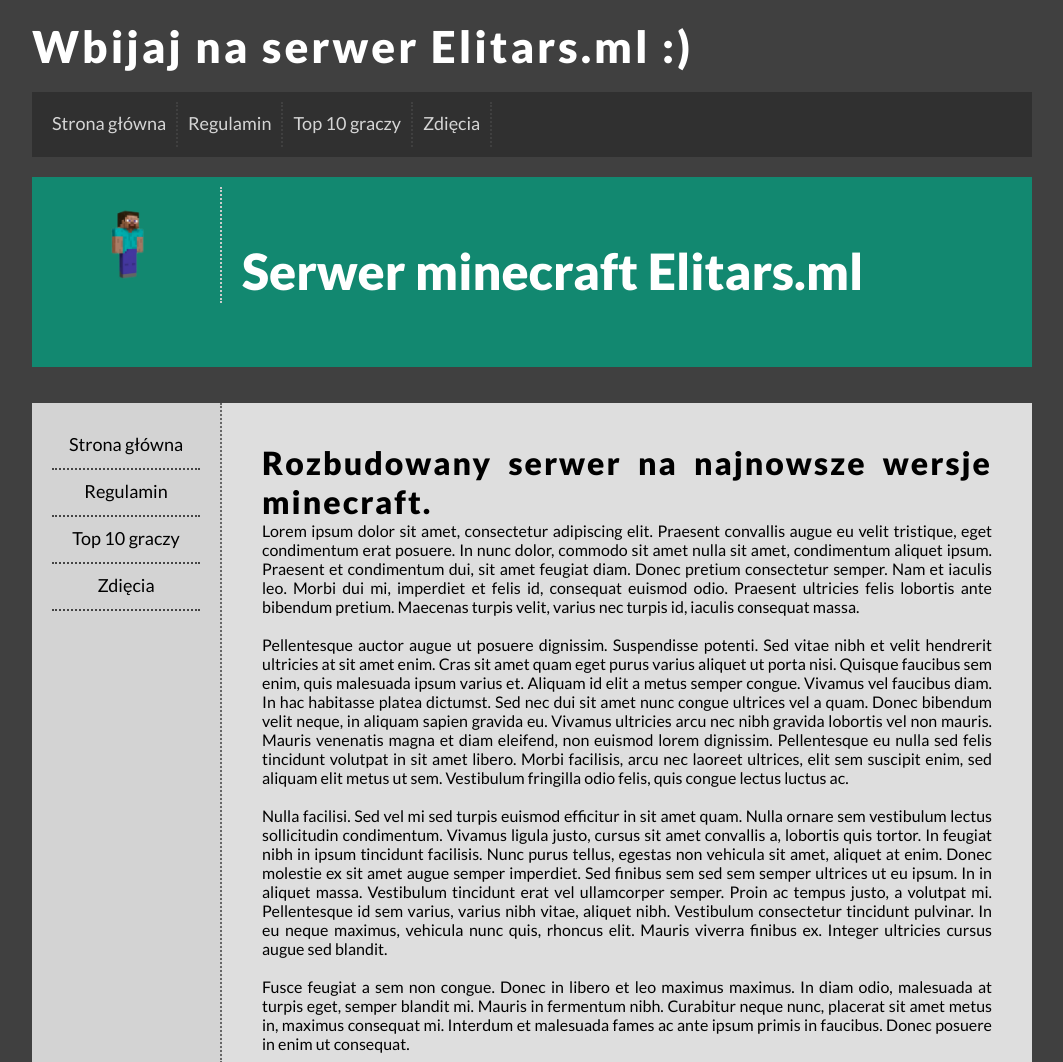
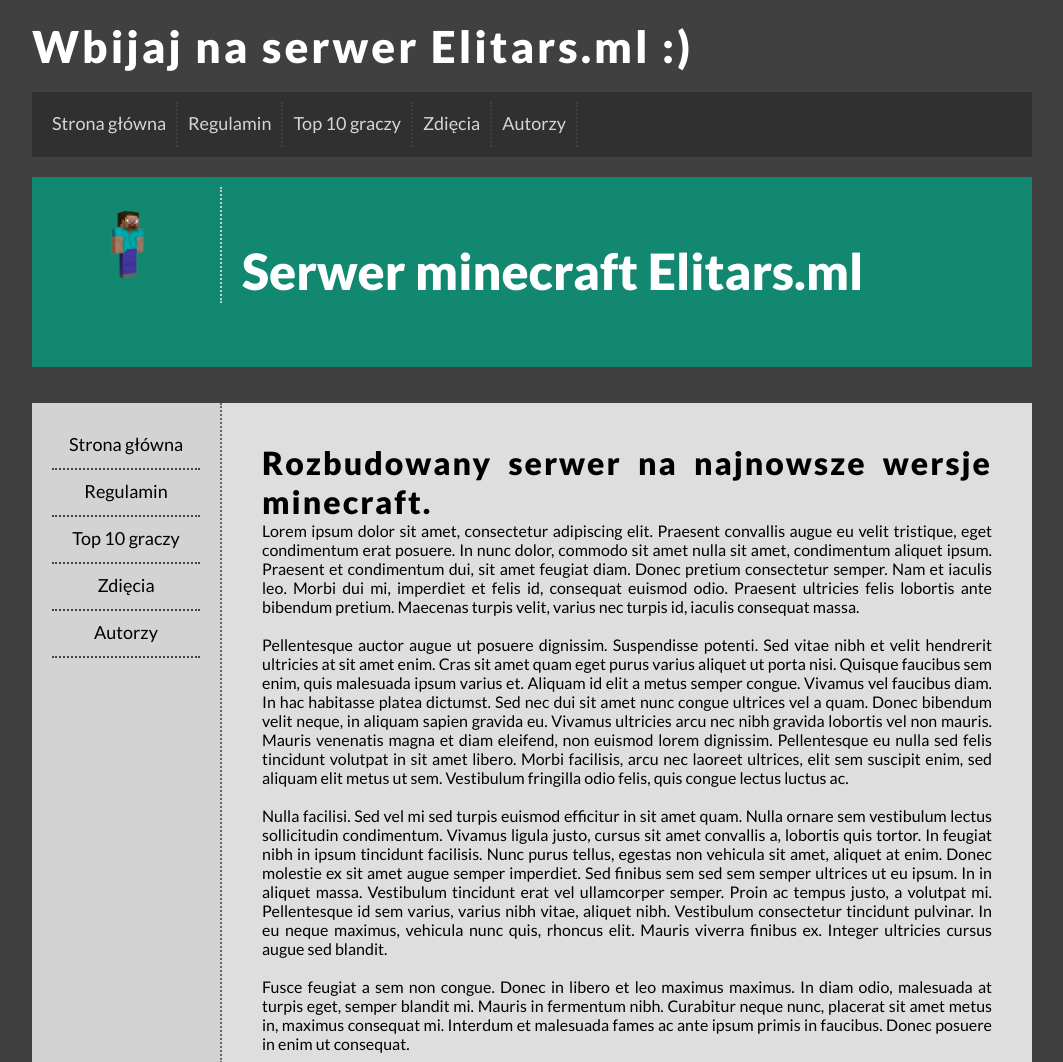
Before and after one commit to debileq28/elitars-site, a PHP site: page / in a window 1280 px wide. Shown: the top 1062 px of the page, without its empty margins (108-1171 px from the left). Run offline with PHP 8.4, Linux system fonts and the light colour scheme.

Commit message:
dodanie zakladki autorzy

```diff
--- a/index.php
+++ b/index.php
@@ -22,6 +22,7 @@
 				<div class="option">Regulamin</div>
 				<div class="option">Top 10 graczy</div>
 				<div class="option">Zdięcia</div>
+				<div class="option">Autorzy</div>
 				<div style="clear:both;"></div>
 			</div>
 			<div id="topbar">
@@ -39,6 +40,7 @@
 				<div class="optionL">Regulamin</div>
 				<div class="optionL">Top 10 graczy</div>
 				<div class="optionL">Zdięcia</div>
+				<div class="optionL">Autorzy</div>
 			</div>
 			<div id="content">
 				<span class="bigtitle">Rozbudowany serwer na najnowsze wersje minecraft.</span>
```
